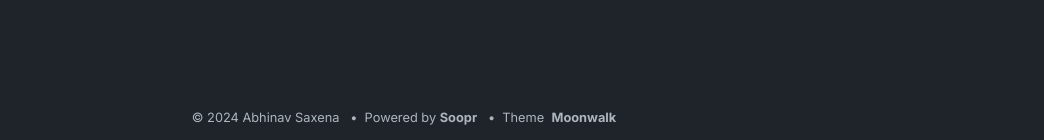
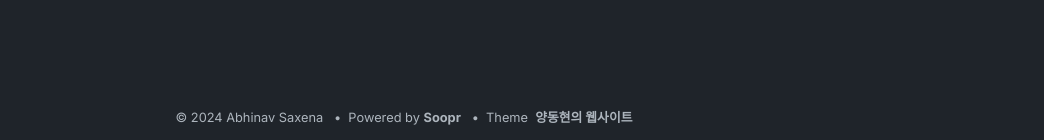
Before and after one commit to Eustiana07/.github.io, a Jekyll site: the page built from index.md, in a window 1280 px wide. Shown: the part 1722-1862 px from the top of the page, without its empty margins (236-1280 px from the left). Built offline with Jekyll 4.4.1, drawn with Linux system fonts in a browser that asks for light colours.

Commit message:
Update default.html

```diff
--- a/_layouts/default.html
+++ b/_layouts/default.html
@@ -21,7 +21,7 @@
           •
           &nbsp;
           {%- endif -%}
-          Theme&nbsp; <a href="https://github.com/abhinavs/moonwalk" target="_blank" rel="noreferrer">Moonwalk</a>
+          Theme&nbsp; <a href="https://github.com/abhinavs/moonwalk" target="_blank" rel="noreferrer">양동현의 웹사이트</a>
         </div>
       </div>
     </main>
```
